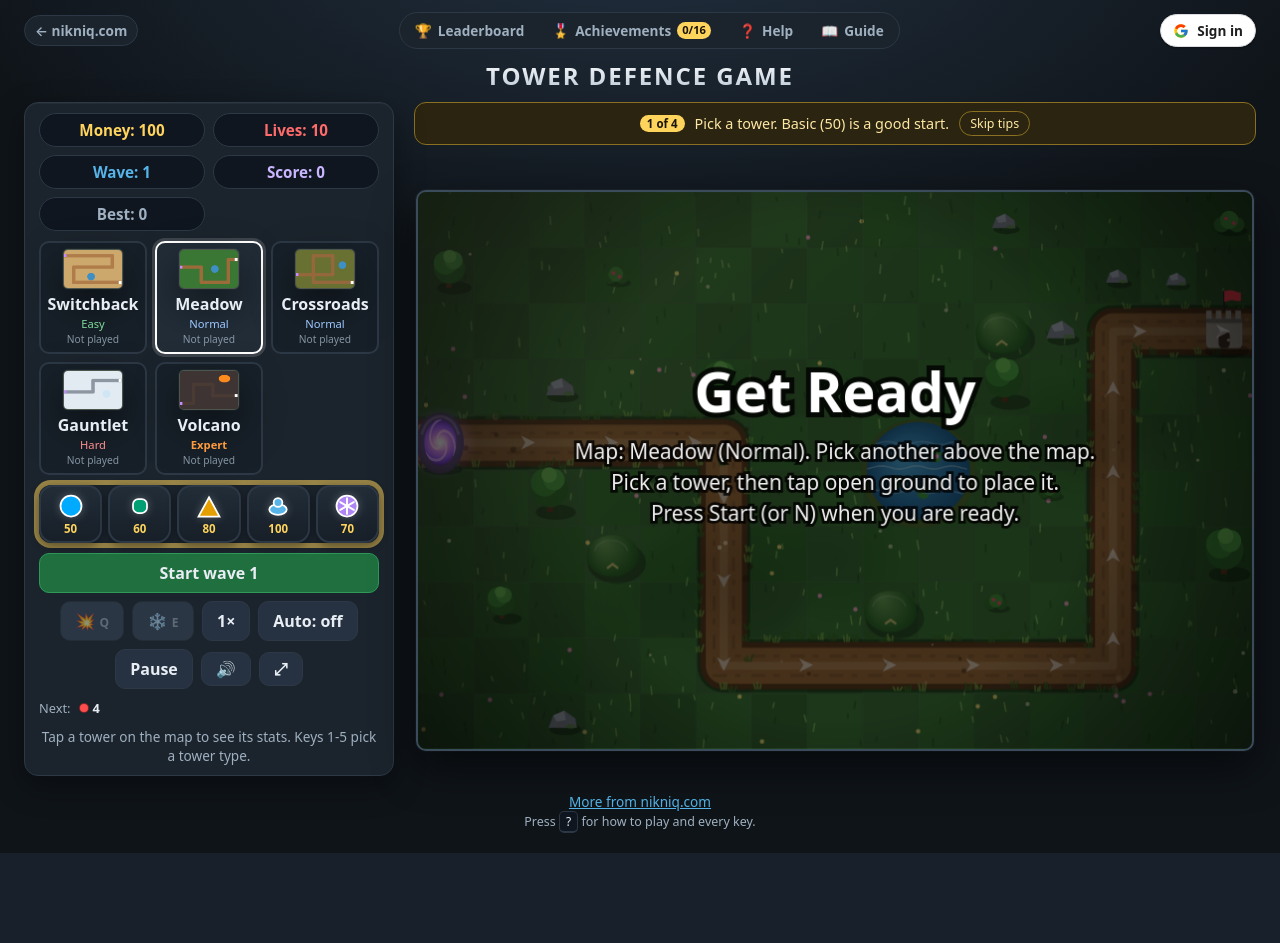
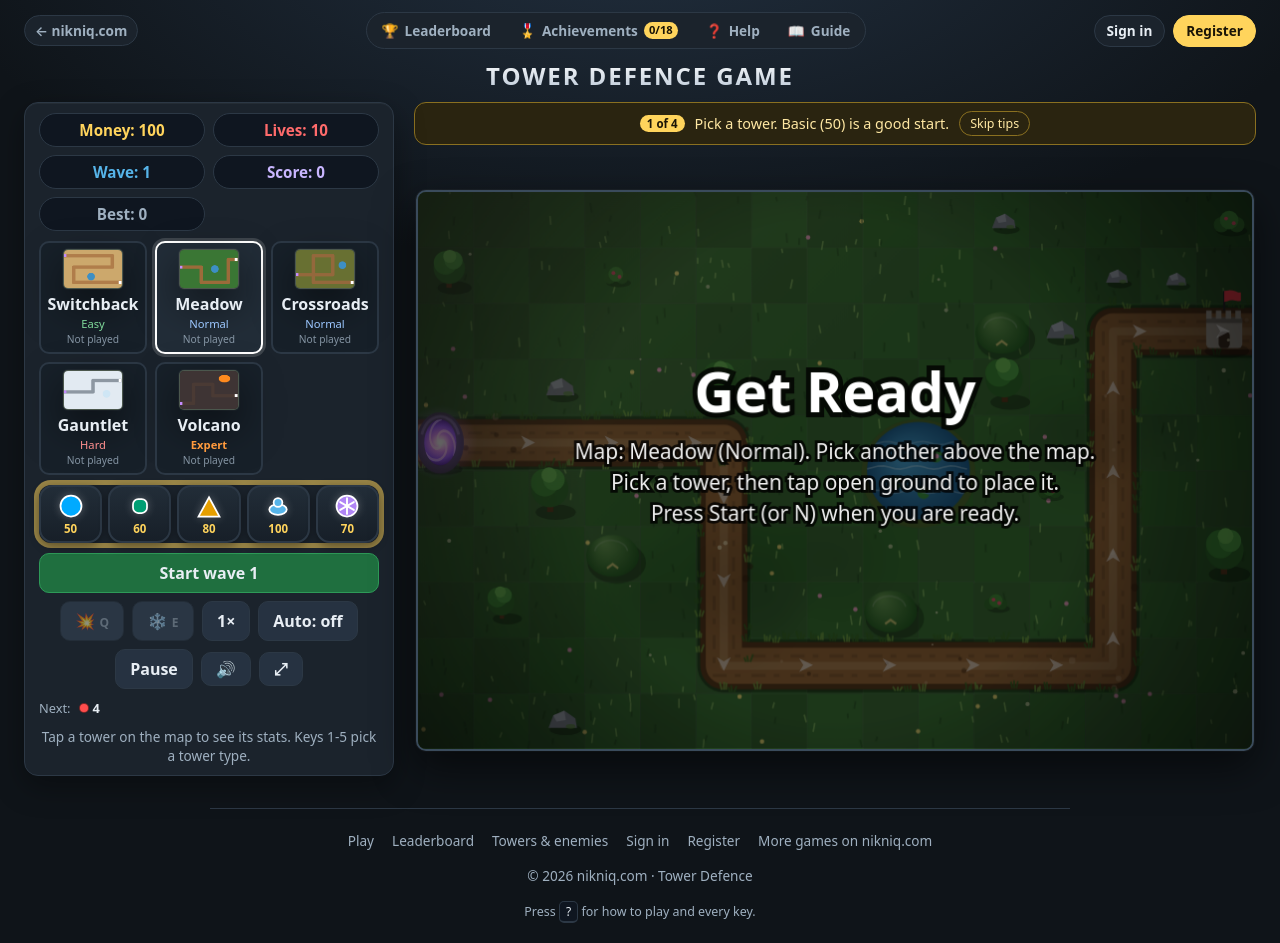
Before and after one commit to nikniq/nq-towers, a Laravel app: page / in a window 1280 px wide. Before the commit the page ends 853 px from the top, so only its background shows below. Run offline with Laravel 12, Linux system fonts and the light colour scheme; data that the repository does not hold is empty.

Commit message:
Veteran ranks, shielded enemies, perfect-wave streaks; shared top menu with Sign in/Register and a site footer
Co-Authored-By: Claude Opus 5.5 <noreply@anthropic.com>

```diff
--- a/resources/views/game.blade.php
+++ b/resources/views/game.blade.php
@@ -30,18 +30,6 @@
             background: radial-gradient(1200px 600px at 50% -10%, #223040 0%, var(--bg) 60%);
         }
         .site-nav { max-width: 760px; margin: 0 auto; padding: 12px 12px 0; display: flex; align-items: center; justify-content: space-between; gap: 8px; flex-wrap: wrap; }
-        .google-btn {
-            display: inline-flex; align-items: center; gap: 8px; padding: 6px 12px; border-radius: 999px;
-            font-size: 0.85rem; font-weight: 600; text-decoration: none; color: #1f1f1f; background: #fff;
-            border: 1px solid #dadce0; box-shadow: 0 1px 2px rgba(0,0,0,0.3);
-        }
-        .google-btn:hover, .google-btn:focus-visible { background: #f1f3f4; }
-        .account { display: inline-flex; align-items: center; gap: 8px; font-size: 0.85rem; }
-        .account img { border-radius: 50%; border: 1px solid var(--edge); }
-        .account-name { font-weight: 600; max-width: 14em; overflow: hidden; text-overflow: ellipsis; white-space: nowrap; }
-        .account form { margin: 0; }
-        .signout { padding: 4px 10px; border-radius: 999px; font-size: 0.8rem; background: var(--panel); border: 1px solid var(--edge); color: var(--muted); }
-        .signout:hover { color: var(--text); }
         .home-link {
             display: inline-flex; align-items: center; gap: 4px; padding: 5px 10px; border-radius: 999px;
             font-size: 0.85rem; font-weight: 600; color: var(--muted); text-decoration: none;
@@ -305,9 +293,6 @@
         #achList li.got { opacity: 1; filter: none; border-color: #8a7020; background: #221d0e; }
         #achList .ico { font-size: 1.3rem; }
         #achList small { color: var(--muted); font-size: 0.68rem; line-height: 1.2; }
-        .site-footer { margin: 0 0 8px; font-size: 0.85rem; }
-        .site-footer a { color: var(--accent); }
-        body.fullscreen .site-footer { display: none; }
         #fsBtn { min-width: 44px; font-size: 1.05rem; line-height: 1; }
         #fsBtn[hidden] { display: none; }
         /* Full screen: compact header, nothing below the board. */
@@ -347,7 +332,6 @@
             body.wide #waveBtn { flex-basis: 100%; }
             body.wide .board { margin: 0; justify-self: center; }
             body.wide canvas { max-width: none; margin: 0; }
-            body.wide .site-footer { margin-top: 16px; }
             body.wide #coach { grid-column: 2; grid-row: 1; margin: 0; max-width: none; }
             body.wide #ui { grid-column: 1; grid-row: 1 / span 2; }
             body.wide .board { grid-column: 2; grid-row: 2; }
@@ -368,6 +352,7 @@
         .boon-key { font-size: 0.7rem; color: #ffd700; }
         @media (hover: none) { .boon-key { display: none; } }
         @media (prefers-reduced-motion: reduce) { .boon-card { transition: none; } .boon-card:hover, .boon-card:focus-visible { transform: none; } }
+        @include('partials.chrome-styles')
     </style>
     @if ($gaId)
         <!-- Google tag (gtag.js) -->
@@ -390,26 +375,7 @@
             <button type="button" class="menu-btn" id="menuHelp" title="How to play (?)"><span aria-hidden="true">❓</span><span class="lbl">Help</span></button>
             <a class="menu-btn" href="{{ route('guide') }}" title="Every tower and enemy, with stats"><span aria-hidden="true">📖</span><span class="lbl">Guide</span></a>
         </div>
-        @auth
-            <span class="account">
-                @if (auth()->user()->avatar)
-                    <img src="{{ auth()->user()->avatar }}" alt="" width="26" height="26" referrerpolicy="no-referrer">
-                @endif
-                <span class="account-name">{{ auth()->user()->name }}</span>
-                @if (config('game.nikniq_client_id') && ! auth()->user()->nikniq_id)
-                    <a href="{{ route('auth.nikniq') }}" class="signout" title="Link your nikniq.com account so your games count there">Connect nikniq.com</a>
-                @endif
-                <form method="POST" action="{{ route('logout') }}">
-                    @csrf
-                    <button type="submit" class="signout">Sign out</button>
-                </form>
-            </span>
-        @else
-            <a href="{{ route('login') }}" class="google-btn" title="Sign in or create an account">
-                <svg width="16" height="16" viewBox="0 0 48 48" aria-hidden="true"><path fill="#FFC107" d="M43.6 20.5H42V20H24v8h11.3C33.7 32.7 29.2 36 24 36c-6.6 0-12-5.4-12-12s5.4-12 12-12c3.1 0 5.8 1.2 7.9 3.1l5.7-5.7C34 6.1 29.3 4 24 4 12.9 4 4 12.9 4 24s8.9 20 20 20 20-8.9 20-20c0-1.3-.1-2.4-.4-3.5z"/><path fill="#FF3D00" d="M6.3 14.7l6.6 4.8C14.7 15.1 19 12 24 12c3.1 0 5.8 1.2 7.9 3.1l5.7-5.7C34 6.1 29.3 4 24 4 16.3 4 9.7 8.3 6.3 14.7z"/><path fill="#4CAF50" d="M24 44c5.2 0 9.9-2 13.4-5.2l-6.2-5.2C29.2 35.1 26.7 36 24 36c-5.2 0-9.6-3.3-11.3-7.9l-6.5 5C9.5 39.6 16.2 44 24 44z"/><path fill="#1976D2" d="M43.6 20.5H42V20H24v8h11.3c-.8 2.2-2.2 4.2-4.1 5.6l6.2 5.2C37 39.2 44 34 44 24c0-1.3-.1-2.4-.4-3.5z"/></svg>
-                Sign in
-            </a>
-        @endauth
+        @include('partials.account')
     </nav>
     <h1>Tower Defence Game</h1>
     <div class="layout">
@@ -503,7 +469,7 @@
         <div id="boardTabs" role="tablist" aria-label="Map"></div>
         <ol id="boardList"><li class="empty">Loading…</li></ol>
     </dialog>
-    <p class="site-footer"><a href="https://nikniq.com">More from nikniq.com</a></p>
+    @include('partials.footer')
     <p class="help">Press <kbd>?</kbd> for how to play and every key.</p>
     <div id="boonOverlay" role="dialog" aria-modal="true" aria-labelledby="boonTitle" hidden>
         <h2 id="boonTitle">Choose a boon</h2>
@@ -538,6 +504,9 @@
         <ul>
             <li>Quick kills chain into a <b>combo</b>. From x5, every kill pays bonus gold.</li>
             <li>Gold you save earns 5% <b>interest</b> (up to 25) each time a wave is cleared.</li>
+            <li>Towers earn <b>ranks</b> from kills: Veteran (15), Elite (50) and Legend (120). Each rank adds 10% damage and a chevron.</li>
+            <li>From wave 12, some enemies carry a blue <b>shield</b>. Each hit pops one layer, however strong, so fast towers and poison break it best.</li>
+            <li>Clear waves without losing a life to build a <b>perfect streak</b>: +5 gold per wave in the streak, up to +25.</li>
             <li><b>Treasure goblins</b> sometimes dash through a wave from wave 3. They carry a lot of gold and cost no lives if they escape.</li>
             <li>A <b>gem</b> sometimes appears after a wave. Tap it before the next wave starts.</li>
         </ul>
--- a/resources/views/guide.blade.php
+++ b/resources/views/guide.blade.php
@@ -105,6 +105,9 @@
             <li>Kills fill the <b>frenzy</b> meter: when full, towers fire 40% faster for 6 seconds. Each frenzy needs a few more kills, starting at 25.</li>
             <li>Every 5th wave cleared, choose one of three <b>boons</b>: +15% damage, 8% faster fire, +8% range, +5% crit chance, 10% cheaper upgrades, gold, 2 lives or recharged powers.</li>
             <li>From wave 3, a <b>treasure goblin</b> may run through (about 3 waves in 10). It is quick and worth a lot of gold, and costs no lives if it escapes.</li>
+            <li>Towers rank up with kills: <b>Veteran</b> at 15, <b>Elite</b> at 50 and <b>Legend</b> at 120. Each rank adds 10% damage.</li>
+            <li>From wave 12, about one in six Grunts and Darts carries a <b>shield</b> of 3 layers (one more every 10 waves). Every hit removes one layer and does no damage, whatever its size.</li>
+            <li>Each wave cleared without losing a life extends a <b>perfect streak</b> worth 5 gold per wave in the streak, up to 25.</li>
             <li>Damaged towers are repaired for free when a wave is cleared. Selling refunds 60% of everything spent on a tower.</li>
         </ul>
     </div>
--- /dev/null
+++ b/resources/views/partials/account.blade.php
@@ -0,0 +1,21 @@
+{{-- Right side of the top menu: Sign in / Register for guests, the account for players. --}}
+@auth
+    <span class="acct">
+        @if (auth()->user()->avatar)
+            <img src="{{ auth()->user()->avatar }}" alt="" width="26" height="26" referrerpolicy="no-referrer">
+        @endif
+        <span class="acct-name">{{ auth()->user()->name }}</span>
+        @if (config('game.nikniq_client_id') && ! auth()->user()->nikniq_id)
+            <a href="{{ route('auth.nikniq') }}" class="acct-btn" title="Link your nikniq.com account so your games count there">Connect nikniq.com</a>
+        @endif
+        <form method="POST" action="{{ route('logout') }}">
+            @csrf
+            <button type="submit" class="acct-btn">Sign out</button>
+        </form>
+    </span>
+@else
+    <span class="acct">
+        <a href="{{ route('login') }}" class="acct-btn {{ request()->routeIs('login') ? 'on' : '' }}">Sign in</a>
+        <a href="{{ route('register') }}" class="acct-btn acct-primary {{ request()->routeIs('register') ? 'on' : '' }}">Register</a>
+    </span>
+@endauth
--- /dev/null
+++ b/resources/views/partials/chrome-styles.blade.php
@@ -0,0 +1,15 @@
+{{-- Shared styles for the top menu account area and the footer. --}}
+.acct { display: inline-flex; align-items: center; gap: 8px; font-size: 0.85rem; flex-wrap: wrap; }
+.acct img { border-radius: 50%; border: 1px solid var(--edge); }
+.acct-name { font-weight: 600; max-width: 12em; overflow: hidden; text-overflow: ellipsis; white-space: nowrap; }
+.acct form { margin: 0; }
+.acct-btn { display: inline-flex; align-items: center; min-height: 32px; padding: 4px 12px; border-radius: 999px; font: inherit; font-size: 0.85rem; font-weight: 600; text-decoration: none; cursor: pointer; background: var(--panel); border: 1px solid var(--edge); color: var(--text); }
+.acct-btn:hover, .acct-btn:focus-visible, .acct-btn.on { border-color: var(--accent); }
+.acct-primary { background: var(--gold); border-color: var(--gold); color: #1a1406; }
+.acct-primary:hover, .acct-primary:focus-visible { filter: brightness(1.08); border-color: var(--gold); }
+.site-foot { max-width: 860px; margin: 32px auto 0; padding: 16px 16px 24px; border-top: 1px solid var(--edge); text-align: center; font-size: 0.85rem; color: var(--muted); }
+.site-foot nav { display: flex; flex-wrap: wrap; justify-content: center; gap: 4px 18px; }
+.site-foot a { color: var(--muted); text-decoration: none; padding: 6px 0; }
+.site-foot a:hover, .site-foot a:focus-visible { color: var(--text); text-decoration: underline; }
+.site-foot p { margin: 10px 0 0; }
+body.fullscreen .site-foot { display: none; }
--- /dev/null
+++ b/resources/views/partials/footer.blade.php
@@ -0,0 +1,13 @@
+<footer class="site-foot">
+    <nav aria-label="Footer">
+        <a href="{{ route('game') }}">Play</a>
+        <a href="{{ route('game') }}#leaderboard">Leaderboard</a>
+        <a href="{{ route('guide') }}">Towers &amp; enemies</a>
+        @guest
+            <a href="{{ route('login') }}">Sign in</a>
+            <a href="{{ route('register') }}">Register</a>
+        @endguest
+        <a href="https://nikniq.com">More games on nikniq.com</a>
+    </nav>
+    <p>© {{ date('Y') }} nikniq.com · Tower Defence</p>
+</footer>
```
Also changed, not shown: resources/views/layouts/page.blade.php (+3 -5 lines), tests/Feature/SiteChromeTest.php (added, +42 -0 lines), public_html/game.js.
